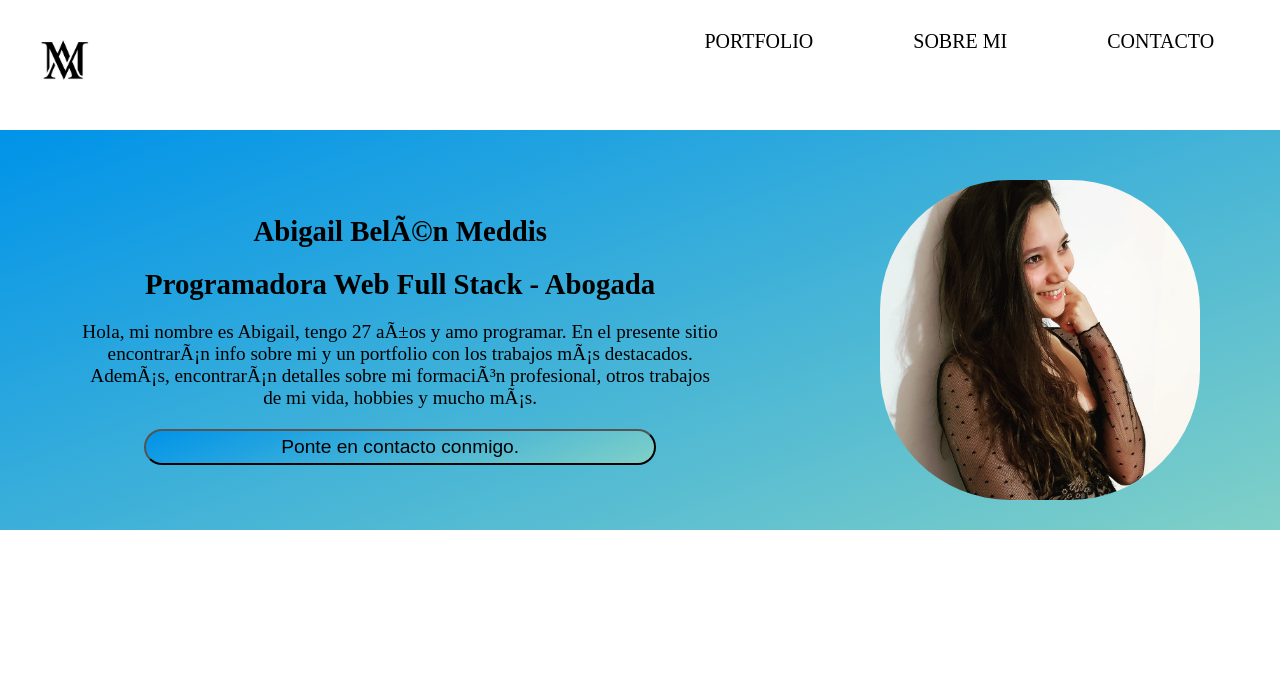
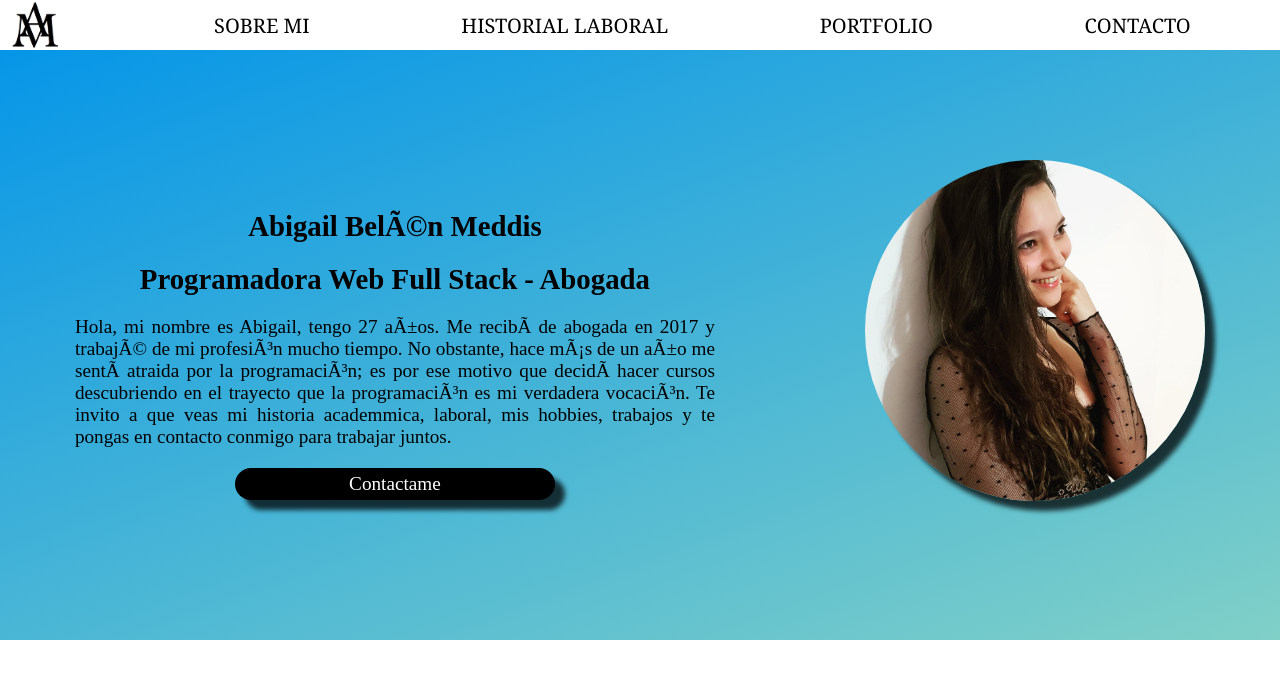
Before and after one commit to abimeddis/CVABIGAILMEDDIS, a plain HTML site: page index.html in a window 1280 px wide. Drawn offline with Linux system fonts and the light colour scheme.

Commit message:
hover-backgraund

```diff
--- a/index.css
+++ b/index.css
@@ -2,94 +2,132 @@
         margin: 0;
         padding: 0;
         box-sizing: border-box;
-        height: 100vh;
+
 }
 
 @font-face {
-        font-family: playball;
+        font-family: "playball";
         src: url(./fonts/Playball-Regular.ttf);
+
+        font-family: "dancing-script";
+        src: url(./fonts/dancing-script.ttf);
 }
 
 
-.hero {
-        margin: 20px;
-        width: 100%;
-        height: 80px;
+.header {
+        padding: 0px;
+        width: 100vw;
+        height: 50px;
         display: flex;
+        flex-direction: column;
         align-items: center;
         justify-content: space-around;
-        flex-wrap:nowrap;
+        flex-wrap: wrap;
+        position: fixed;
+        background-color: white;
         }
 
- .logo{
-        height: 50%;
-        margin: 0px 20px;
+ .logoam {
+        padding-left: 10px;
+        height: 100%;
+        display: flex;
+        align-items: flex-start;
 }
 
 ul {
         display: flex;
         list-style: none;
-        gap: 100px;
+        width: 100%;
         height: 100%;
-        width: 100%;
-        margin-top: 20px;
+        color: black;
+        align-items: center;
+        justify-content: space-evenly;
+
 }
 
 .navbar-link {
         text-decoration: none;
         color: black;
+        font-family: Georgia, 'Times New Roman', Times, serif;
         font-weight: 500;
         font-size: 20px;
+        width: 100%;
         height: 100%;
-        width: 100%;
+        border-radius: 30px;
+        border-bottom: black;
 }
 
 .navbar {
+        width: 100%;
         height: 100%;
-        width: 100%;
 }
-.intro {
+
+.hero {
         background-color: #0093E9;
         background-image:  repeating-linear-gradient(160deg, #0093E9 0%, #80D0C7 100%);
-        margin-top: 30px;
+        padding-top: 20px;
         display: flex;
-        justify-content: center;
+        justify-content: space-around;
         align-items: center;
         flex-direction: column;
-        height: 50%;
+        height: 80vh;
+        width: 100%;
         flex-wrap: wrap;
 
 }
 
-.intro-div {
-        margin-top: 20px;
+.hero-div {
+        padding-top: 50px;
         display: flex;
         flex-direction: column;
         justify-content: center;
         align-items: center;
-        text-align: center;
         gap: 20px;
         width: 50%;
-        height: 50%;
+        height: 100%;
         font-size: 1.2em;
+        text-align: justify;
+        flex-wrap: wrap;
 }
 
 
 .foto-perfil {
-        margin-top: 20px;
-        height: 80%;
-        border-radius: 130px;
+        height: 55%;
+        border-radius: 100%;
+        box-shadow: 10px 10px 5px 0px rgba(0,0,0,0.75);
+        -webkit-box-shadow: 10px 10px 5px 0px rgba(0,0,0,0.75);
+        -moz-box-shadow: 10px 10px 5px 0px rgba(0,0,0,0.75);
 }
 
 .button {
-        background-color: #0093E9;
-        background-image:  repeating-linear-gradient(160deg, #0093E9 0%, #80D0C7 100%);
+        background-color: black;
+        text-decoration: none;
         padding: 5px;
-        width: 80%;
-       border-radius: 30px;
-        justify-content: center;
+        width: 50%;
         font-size: 1em;
         font-weight: 100;
+        text-align: center;
+        font-weight: 100;
+        color: white;
+        border-radius: 30px;
+        border-bottom: black;
+        box-shadow: 10px 10px 5px 0px rgba(0,0,0,0.75);
+        -webkit-box-shadow: 10px 10px 5px 0px rgba(0,0,0,0.75);
+        -moz-box-shadow: 10px 10px 5px 0px rgba(0,0,0,0.75);
+}
+
+.button:hover{
+        background-color: #1CA1E2;
         color: black;
+        font-size: 1.2em;
+        border-radius: 30px;
+        border-bottom: black;
+        box-shadow: 10px 10px 5px 0px rgba(0,0,0,0.75);
+        -webkit-box-shadow: 10px 10px 5px 0px rgba(0,0,0,0.75);
+        -moz-box-shadow: 10px 10px 5px 0px rgba(0,0,0,0.75);
 
 }
+.navbar-link:hover{
+        background-color: #1CA1E2;
+        padding: 10px;
+}
--- a/index.html
+++ b/index.html
@@ -7,42 +7,51 @@
     <title> Curriculum Vitae Abigail Meddis </title>
     <meta name="viewport" content="width=device-width, initial-scale=1">
     <link rel="stylesheet" href="index.css">
+    <link rel="preconnect" href="https://fonts.googleapis.com">
+    <link rel="preconnect" href="https://fonts.gstatic.com" crossorigin>
+    <link href="https://fonts.googleapis.com/css2?family=Playball&display=swap" rel="stylesheet">
+    <link rel="preconnect" href="https://fonts.googleapis.com">
+    <link rel="preconnect" href="https://fonts.gstatic.com" crossorigin>
+    <link href="https://fonts.googleapis.com/css2?family=Playball&display=swap" rel="stylesheet">
+
 
 </head>
 
 <body>
 
 
-    <header class="hero">
+    <header class="header">
 
-        <img src="imagenes/amconfondo.jpg" class="logo">
+        <img src="imagenes/logito-removebg-preview.png" class="logoam">
 
-        <div class="navbar"> </div>
+        <div class="navbar">
 
             <ul>
+            <li> <a class="navbar-link" href="#">SOBRE MI</a> </li>
+            <li> <a class="navbar-link" href="#">HISTORIAL LABORAL</a> </li>
             <li> <a class="navbar-link" href="#">PORTFOLIO</a> </li>
-            <li> <a class="navbar-link" href="#">SOBRE MI </a> </li>
             <li> <a class="navbar-link" href="#">CONTACTO</a> </li>
             </ul>
-
 
         </div>
     </header>
 
-    <section class="intro">
+    <section class="hero">
 
-        <div class="intro-div">
+        <div class="hero-div">
             <h2>Abigail Belén Meddis</h2>
             <h2>Programadora Web Full Stack - Abogada</h2>
 
-            <p>Hola, mi nombre es Abigail, tengo 27 años y amo programar. En el presente sitio encontrarán info sobre mi y un portfolio con los trabajos más destacados. Además, encontrarán detalles sobre mi formación profesional, otros trabajos de mi vida, hobbies y mucho más. </p>
+            <p>Hola, mi nombre es Abigail, tengo 27 años. Me recibí de abogada en 2017 y trabajé de mi profesión mucho tiempo. No obstante, hace más de un año me sentí atraida por la programación; es por ese motivo que decidí hacer cursos descubriendo en el trayecto que la programación es mi verdadera vocación. Te invito a que veas mi historia academmica, laboral, mis hobbies, trabajos y te pongas en contacto conmigo para trabajar juntos. </p>
 
-            <button class="button">Ponte en contacto conmigo. </button>
+            <a class="button" href="#">Contactame</a>
         </div>
 
         <img src="./imagenes/121560767_3617866064940762_3502292076394540208_n.jpg" alt="Foto de perfil Abigail" class="foto-perfil">
 
     </section>
+
+
 </body>
 
 </html>
```
Also changed, not shown: fonts/dancing-script.ttf (added), imagenes/amconfondo.jpg (deleted), imagenes/fondo-piedra-trazos-dorados_125540-130.jpg (deleted), imagenes/logito-removebg-preview.png (added), imagenes/logo.confondoblanco.jpg (deleted), imagenes/logo.png (deleted), imagenes/logovectorconcolor.webp (deleted), imagenes/marmol.jpg (deleted), imagenes/transparente.png (deleted).
